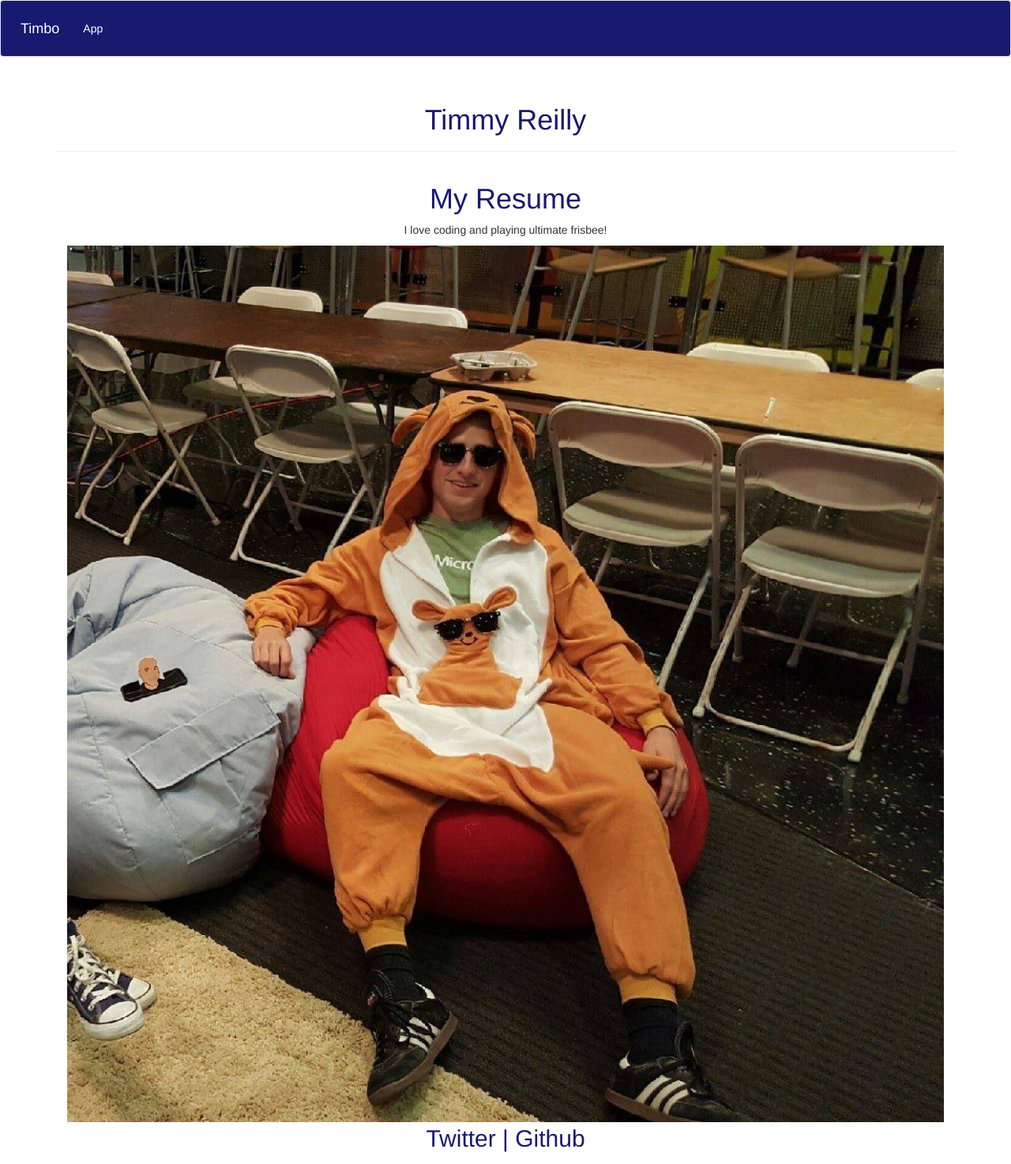
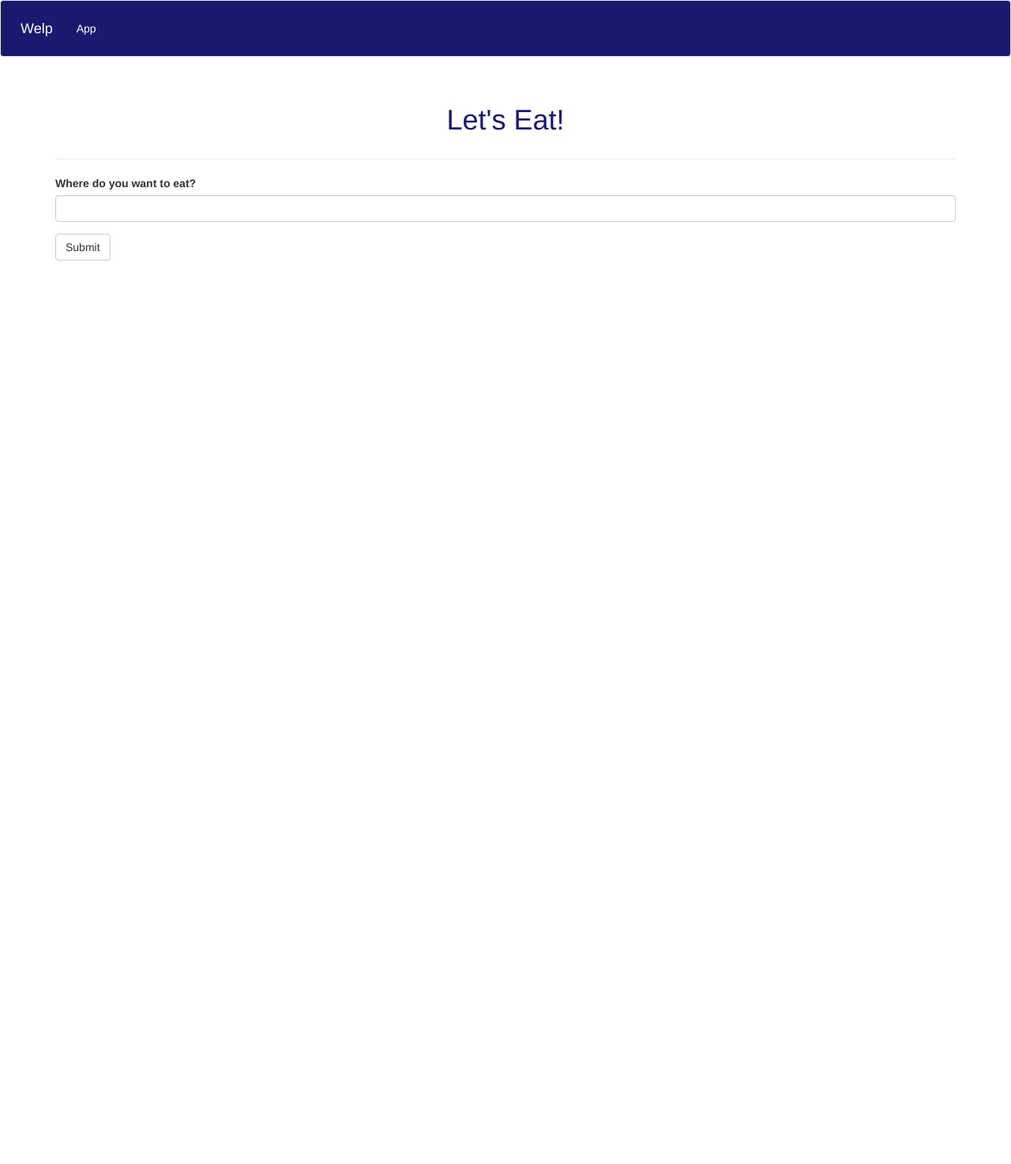
Before and after one commit to kegankawamura/Meet-Eat, a Flask app: page / in a window 1280 px wide. Shown: the whole page at 79% size. After the commit the page ends 330 px from the top, so only its background shows below. Run offline with Flask 2, Linux system fonts and the light colour scheme; some libraries are stand-ins or nearby versions.

Commit message:
Shaving off irrelevant parts

```diff
--- a/templates/base.html
+++ b/templates/base.html
@@ -1,6 +1,6 @@
 {% extends "bootstrap/base.html" %}
 
-{% block title %}Tim{% endblock %}
+{% block title %}Welp: MAGA{% endblock %}
 
 {% block styles %}
 {{super()}}
@@ -17,7 +17,7 @@
             <span class="icon-bar"></span>
             <span class="icon-bar"></span>
         </button>
-        <a class="navbar-brand" href="/resume">Timbo</a>
+        <a class="navbar-brand" href="/">Welp</a>
     </div>
     <div class="navbar-collapse collapse">
         <ul class="nav navbar-nav">
--- a/templates/index.html
+++ b/templates/index.html
@@ -1,22 +1,16 @@
 {% extends "base.html" %}
 
-{% block title %}Tim Reilly{% endblock %}
+{% block title %}Welp{% endblock %}
+
+{% import "bootstrap/wtf.html" as wtf %}
 
 {% block page_content %}
 <div class="page-header">
-    <h1>Timmy Reilly</h1>
+    <h1>{% if searchterm %}Here's where you want to eat: {{ searchterm }}
+    	{%else%}
+    	Let's Eat!
+    	{% endif %}</h1>
+    <h2> {% if new_url %}{{poll_url}} {% endif %}</h2>
 </div>
-<div class="container-fluid">
-  <h1>My Resume</h1>
-  <p>I love coding and playing ultimate frisbee!</p>
-  <img src="{{ url_for('static', filename='onesie.jpg') }}">
-</div>
-
-<div class="blog-footer">
-    <p>
-    <a href="http://twitter.com/timmyreilly" target="blank" class="center"> Twitter </a>
-    <a href="http://timmyreilly.com/" targer="blank"> | </a>
-    <a href="http://github.com/timmyreilly" target="blank" class="center"> Github </a>
-    </p>
-</div>
+{{ wtf.quick_form(form) }}
 {% endblock %}
```
